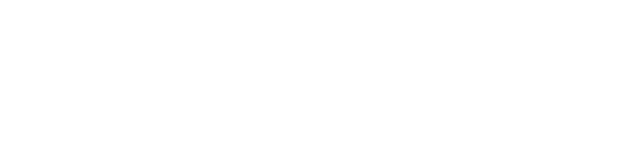
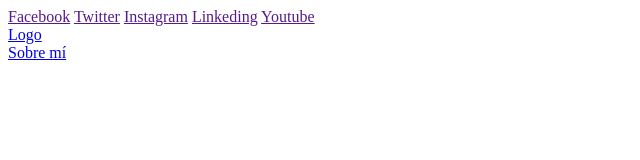
Before and after one commit to SuKuShaing/maquetacion-en-grid, a plain HTML site: page index.html in a window 1280 px wide. Shown: the whole page, without its empty margins (0-640 px from the left). Drawn offline with Linux system fonts and the light colour scheme.

Commit message:
se añade la estructura HTML del menu header

```diff
--- a/index.html
+++ b/index.html
@@ -3,9 +3,28 @@
 <head>
     <meta charset="UTF-8">
     <meta name="viewport" content="width=device-width, initial-scale=1.0">
+    <link rel="stylesheet" href="./css/main.css">
     <title>Document</title>
 </head>
 <body>
-
+    <header>
+        <section>
+            <div>
+                <a href="">Facebook</a>
+                <a href="">Twitter</a>
+                <a href="">Instagram</a>
+                <a href="">Linkeding</a>
+                <a href="">Youtube</a>
+            </div>
+        </section>
+        <nav>
+            <section>
+                <a href="#">Logo</a>
+            </section>
+            <section>
+                <a href="./perfil.html">Sobre mí</a>
+            </section>
+        </nav>
+    </header>
 </body>
 </html>
```
